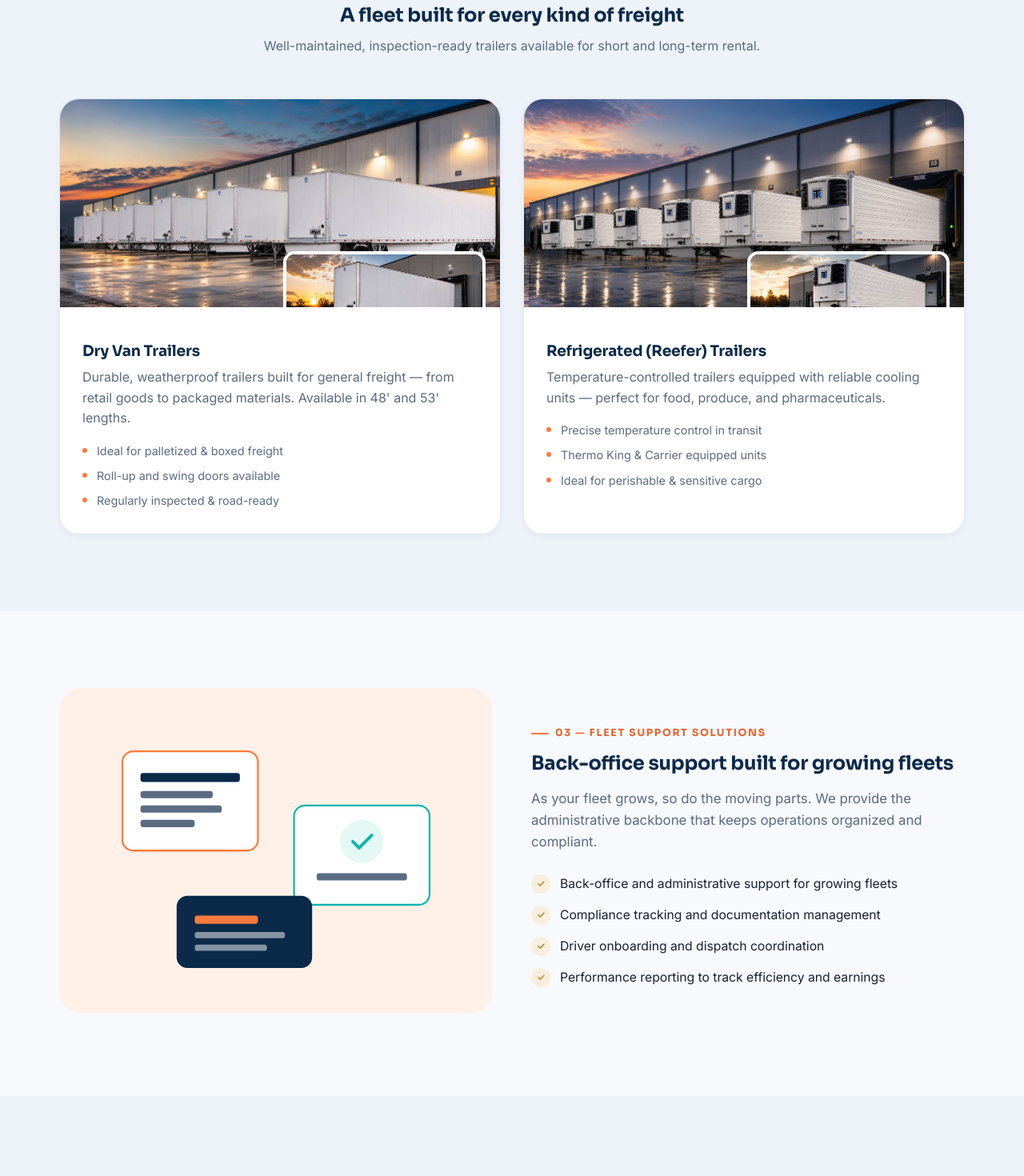
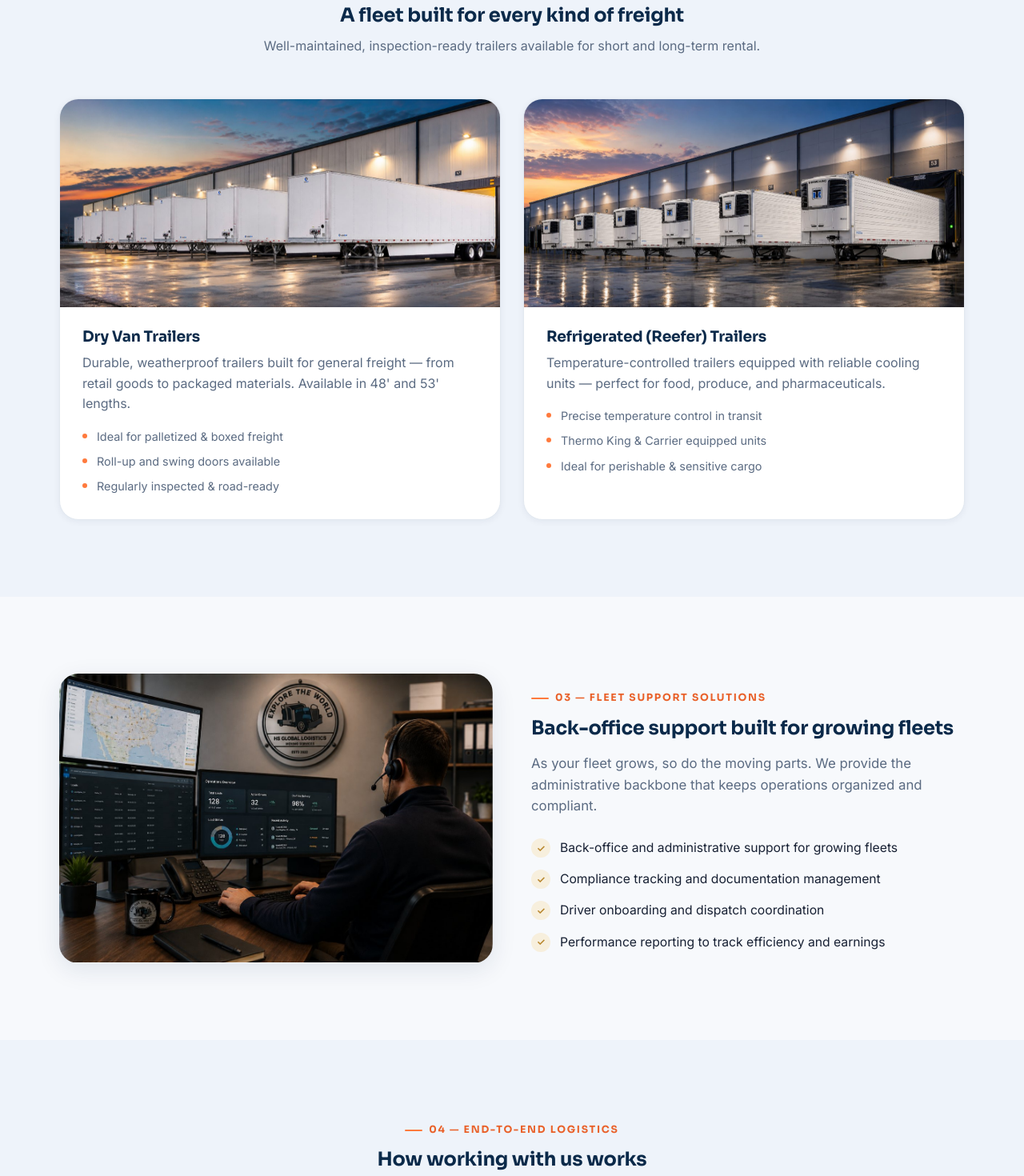
Before and after one commit to SamiUrRehman2395/HS_Global_Logistics, a React (Vite) app in the folder hs-global-logistics/: page /services in a window 1280 px wide. Shown: the part 1260-2730 px from the top of the page at 80% size. Built offline with nearby package versions, Linux system fonts and the light colour scheme.

Commit message:
add fleet photo

```diff
--- a/hs-global-logistics/src/pages/Services.jsx
+++ b/hs-global-logistics/src/pages/Services.jsx
@@ -4,9 +4,8 @@ import RouteLine from '../components/RouteLine.jsx'
 import CTASection from '../components/CTASection.jsx'
 import dryvan from '../assets/dryvan.jpg'
 import reefer from '../assets/reefer.jpg'
-import dryvanSingle from '../assets/dryvan-single.jpg'
-import reeferSingle from '../assets/reefer-single.jpg'
 import dispatchImg from '../assets/dispatch-services.jpg'
+import fleetSupportImg from '../assets/fleet-support.jpg'
 
 const fadeUp = {
   hidden: { opacity: 0, y: 24 },
@@ -85,13 +84,8 @@ export default function Services() {
 
           <div className="trailer-detail-grid">
             <motion.div initial="hidden" whileInView="show" viewport={{ once: true, amount: 0.3 }} variants={fadeUp} className="card trailer-detail-card hover-lift">
-              <div className="trailer-media">
-                <div className="img-zoom trailer-media-main">
-                  <img src={dryvan} alt="Dry van trailers lined up at HS Global Logistics loading dock" loading="lazy" />
-                </div>
-                <div className="img-zoom trailer-media-inset">
-                  <img src={dryvanSingle} alt="Single HS Global Logistics dry van trailer at a loading dock" loading="lazy" />
-                </div>
+              <div className="img-zoom">
+                <img src={dryvan} alt="Dry van trailers lined up at HS Global Logistics loading dock" loading="lazy" />
               </div>
               <div className="trailer-detail-body">
                 <h3>Dry Van Trailers</h3>
@@ -105,13 +99,8 @@ export default function Services() {
             </motion.div>
 
             <motion.div initial="hidden" whileInView="show" viewport={{ once: true, amount: 0.3 }} variants={fadeUp} transition={{ delay: 0.1 }} className="card trailer-detail-card hover-lift">
-              <div className="trailer-media">
-                <div className="img-zoom trailer-media-main">
-                  <img src={reefer} alt="Refrigerated reefer trailers with Thermo King cooling units at loading dock" loading="lazy" />
-                </div>
-                <div className="img-zoom trailer-media-inset">
-                  <img src={reeferSingle} alt="Single HS Global Logistics refrigerated reefer trailer at a loading dock" loading="lazy" />
-                </div>
+              <div className="img-zoom">
+                <img src={reefer} alt="Refrigerated reefer trailers with Thermo King cooling units at loading dock" loading="lazy" />
               </div>
               <div className="trailer-detail-body">
                 <h3>Refrigerated (Reefer) Trailers</h3>
@@ -130,23 +119,8 @@ export default function Services() {
       {/* FLEET SUPPORT */}
       <section className="section">
         <div className="container grid-2">
-          <motion.div initial="hidden" whileInView="show" viewport={{ once: true, amount: 0.3 }} variants={fadeUp} className="service-visual">
-            <svg viewBox="0 0 480 360" fill="none">
-              <rect width="480" height="360" rx="24" fill="#FFF1E8" />
-              <rect x="70" y="70" width="150" height="110" rx="12" fill="#FFFFFF" stroke="#FF7A3D" strokeWidth="2" />
-              <rect x="90" y="94" width="110" height="10" rx="3" fill="#0B2A4A" />
-              <rect x="90" y="114" width="80" height="8" rx="3" fill="#5B6B82" />
-              <rect x="90" y="130" width="90" height="8" rx="3" fill="#5B6B82" />
-              <rect x="90" y="146" width="60" height="8" rx="3" fill="#5B6B82" />
-              <rect x="260" y="130" width="150" height="110" rx="12" fill="#FFFFFF" stroke="#0FB5AE" strokeWidth="2" />
-              <circle cx="335" cy="170" r="24" fill="#E4F8F6" />
-              <path d="M325 170l7 7 14-14" stroke="#0FB5AE" strokeWidth="3.5" strokeLinecap="round" strokeLinejoin="round" fill="none" />
-              <rect x="285" y="205" width="100" height="8" rx="3" fill="#5B6B82" />
-              <rect x="130" y="230" width="150" height="80" rx="12" fill="#0B2A4A" />
-              <rect x="150" y="252" width="70" height="9" rx="3" fill="#FF7A3D" />
-              <rect x="150" y="270" width="100" height="7" rx="3" fill="rgba(255,255,255,0.5)" />
-              <rect x="150" y="284" width="80" height="7" rx="3" fill="rgba(255,255,255,0.5)" />
-            </svg>
+          <motion.div initial="hidden" whileInView="show" viewport={{ once: true, amount: 0.3 }} variants={fadeUp} className="service-photo img-zoom">
+            <img src={fleetSupportImg} alt="HS Global Logistics dispatcher monitoring loads and driver operations from the dispatch office" loading="lazy" />
           </motion.div>
           <motion.div initial="hidden" whileInView="show" viewport={{ once: true, amount: 0.3 }} variants={fadeUp}>
             <div className="eyebrow">03 — Fleet Support Solutions</div>
@@ -244,25 +218,9 @@ export default function Services() {
           grid-template-columns: 1fr 1fr;
           gap: 28px;
         }
-        .trailer-detail-card { overflow: visible; }
-        .trailer-media {
-          position: relative;
-          border-radius: var(--radius-lg) var(--radius-lg) 0 0;
-          overflow: hidden;
-        }
-        .trailer-media-main img { width: 100%; height: 260px; object-fit: cover; display: block; }
-        .trailer-media-inset {
-          position: absolute;
-          right: 18px;
-          bottom: -28px;
-          width: 46%;
-          border-radius: var(--radius-md);
-          border: 4px solid var(--white);
-          box-shadow: var(--shadow-md);
-          z-index: 2;
-        }
-        .trailer-media-inset img { width: 100%; height: 90px; object-fit: cover; display: block; }
-        .trailer-detail-body { padding: 44px 28px 30px; }
+        .trailer-detail-card { overflow: hidden; }
+        .trailer-detail-card img { width: 100%; height: 260px; object-fit: cover; }
+        .trailer-detail-body { padding: 26px 28px 30px; }
         .trailer-detail-body h3 { margin-bottom: 10px; }
         .feature-list-sm {
           margin-top: 16px;
```
Also changed, not shown: hs-global-logistics/src/assets/fleet-support.jpg (added).
